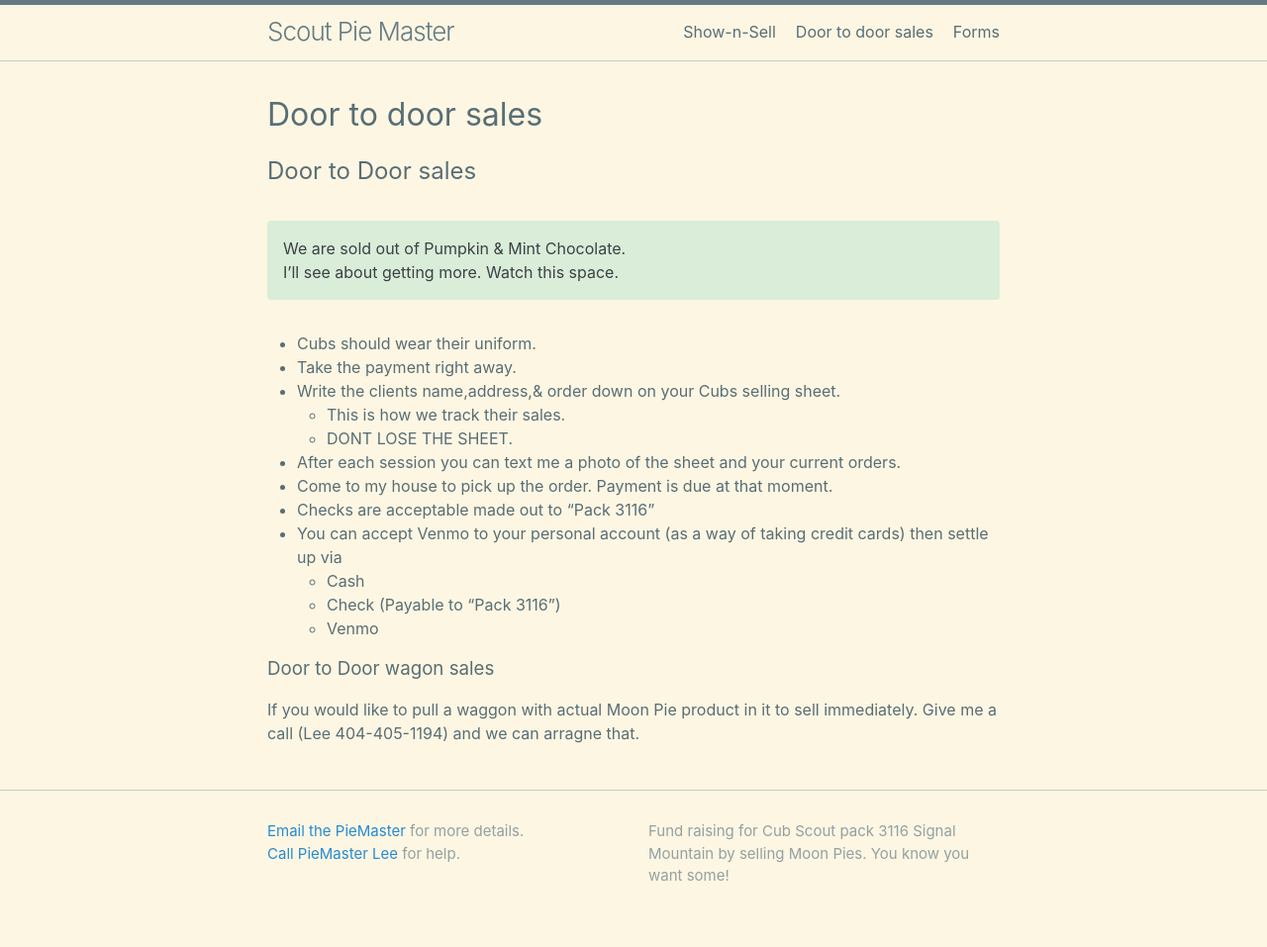
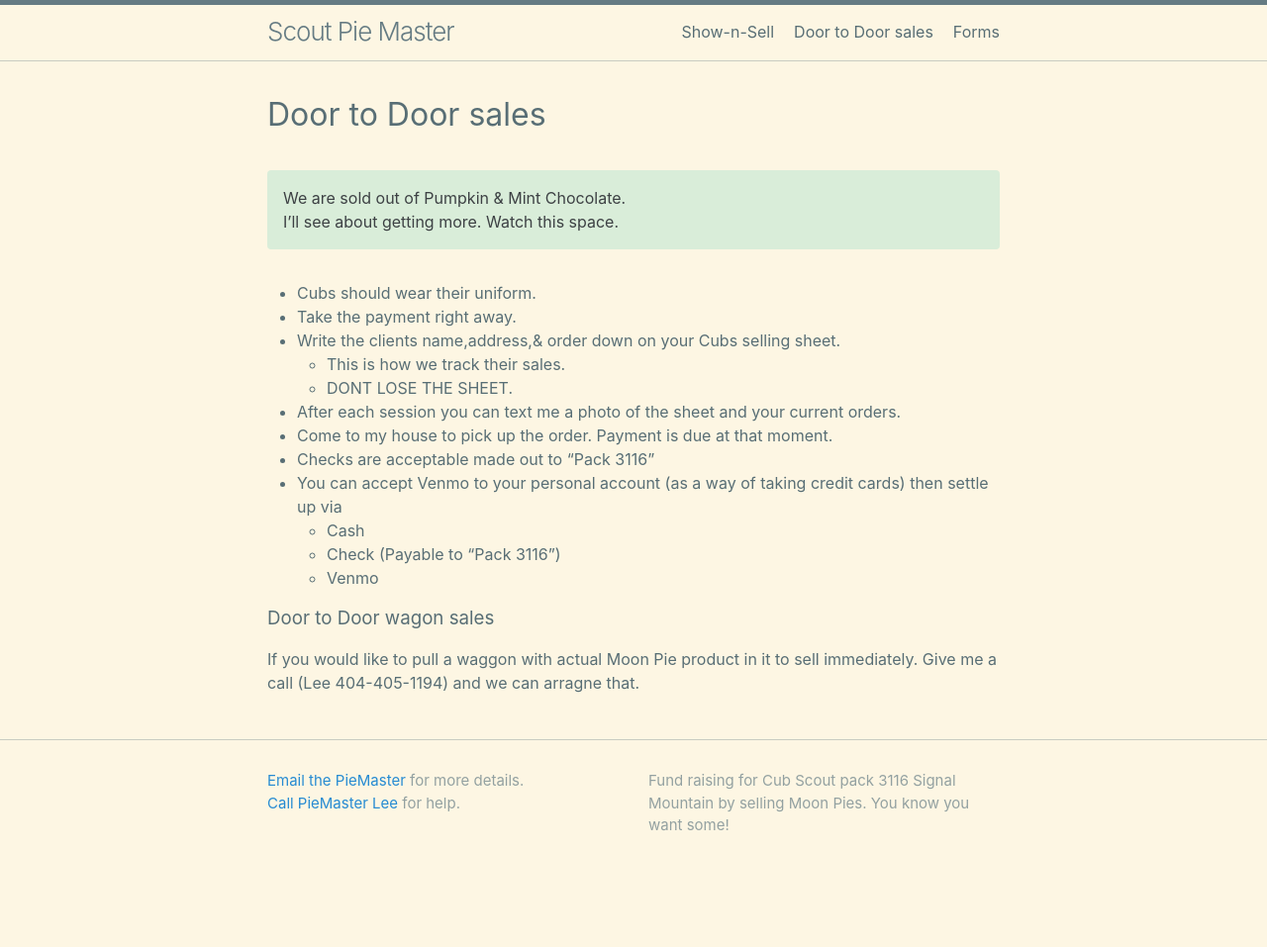
Before and after one commit to CodeJourneymen/scoutpiemaster, a Jekyll site: the page built from doortodoor.md, in a window 1280 px wide. Shown: the whole page at 99% size. Built offline with Jekyll 4.4.1, drawn with Linux system fonts in a browser that asks for light colours; after the commit the page ends 906 px from its top, so only the background shows below that.

Commit message:
fix titles
Signed-off-by: Lee Walker <lee@codejourneymen.com>

```diff
--- a/doortodoor.md
+++ b/doortodoor.md
@@ -1,10 +1,8 @@
 ---
 layout: home
-title: Door to door sales
+title: Door to Door sales
 permalink: /doortodoor/
 ---
-
-## Door to Door sales
 
 We are sold out of Pumpkin & Mint Chocolate.<br/>
 I'll see about getting more. Watch this space.
```
Also changed, not shown: shownsell.md (+1 -1 lines).
